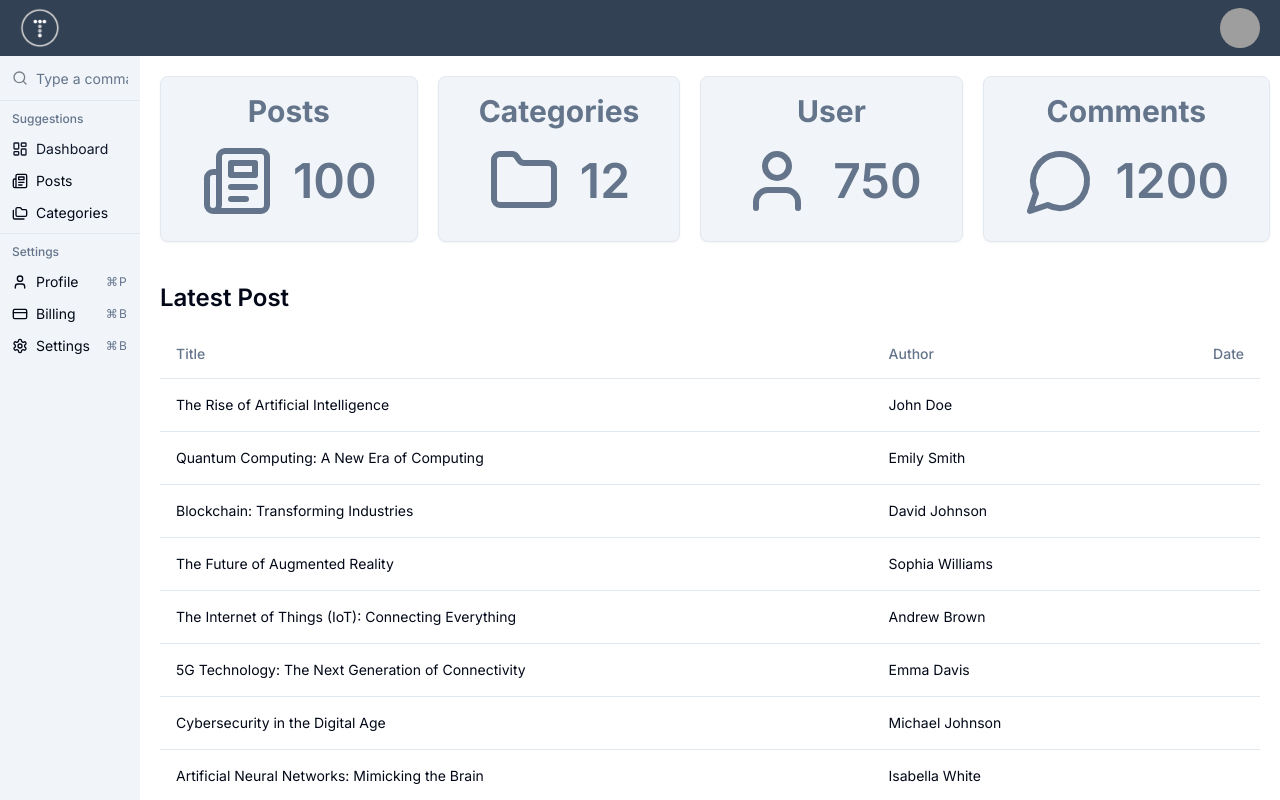
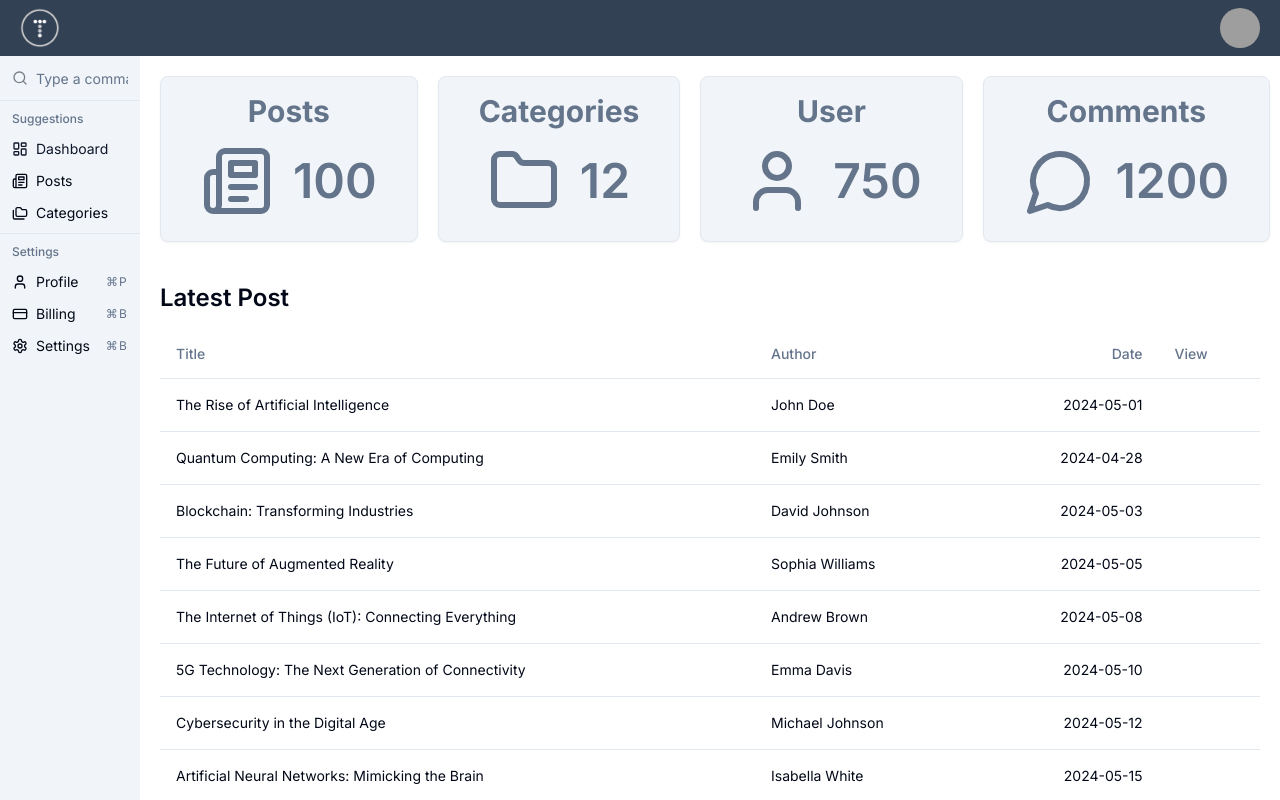
Before and after one commit to MiladJoodi/Admin_Dashboard_Interface, a Next.js app: page / in a window 1280 px wide. Shown: the top 800 px of the page. Built offline with nearby package versions, Linux system fonts and the light colour scheme; grey boxes are pictures that could not be loaded.

Commit message:
Update PostsTable.tsx

```diff
--- a/components/posts/PostsTable.tsx
+++ b/components/posts/PostsTable.tsx
@@ -28,6 +28,7 @@ const PostsTable = ({limit, title} : PostsTableProps) => {
                         <TableHead>Title</TableHead>
                         <TableHead className="hidden md:table-cell">Author</TableHead>
                         <TableHead className="hidden md:table-cell text-right">Date</TableHead>
+                        <TableHead>View</TableHead>
                     </TableRow>
                 </TableHeader>
                 <TableBody>
@@ -36,6 +37,12 @@ const PostsTable = ({limit, title} : PostsTableProps) => {
                             <TableCell>{post.title}</TableCell>
                             <TableCell className="hidden md:table-cell">
                                 {post.author}
+                            </TableCell>
+                            <TableCell className="text-right hidden md:table-cell">
+                                {post.date}
+                            </TableCell>
+                            <TableCell>
+                                <Link href={`/posts`}></Link>
                             </TableCell>
                         </TableRow>
                     ))}
```
